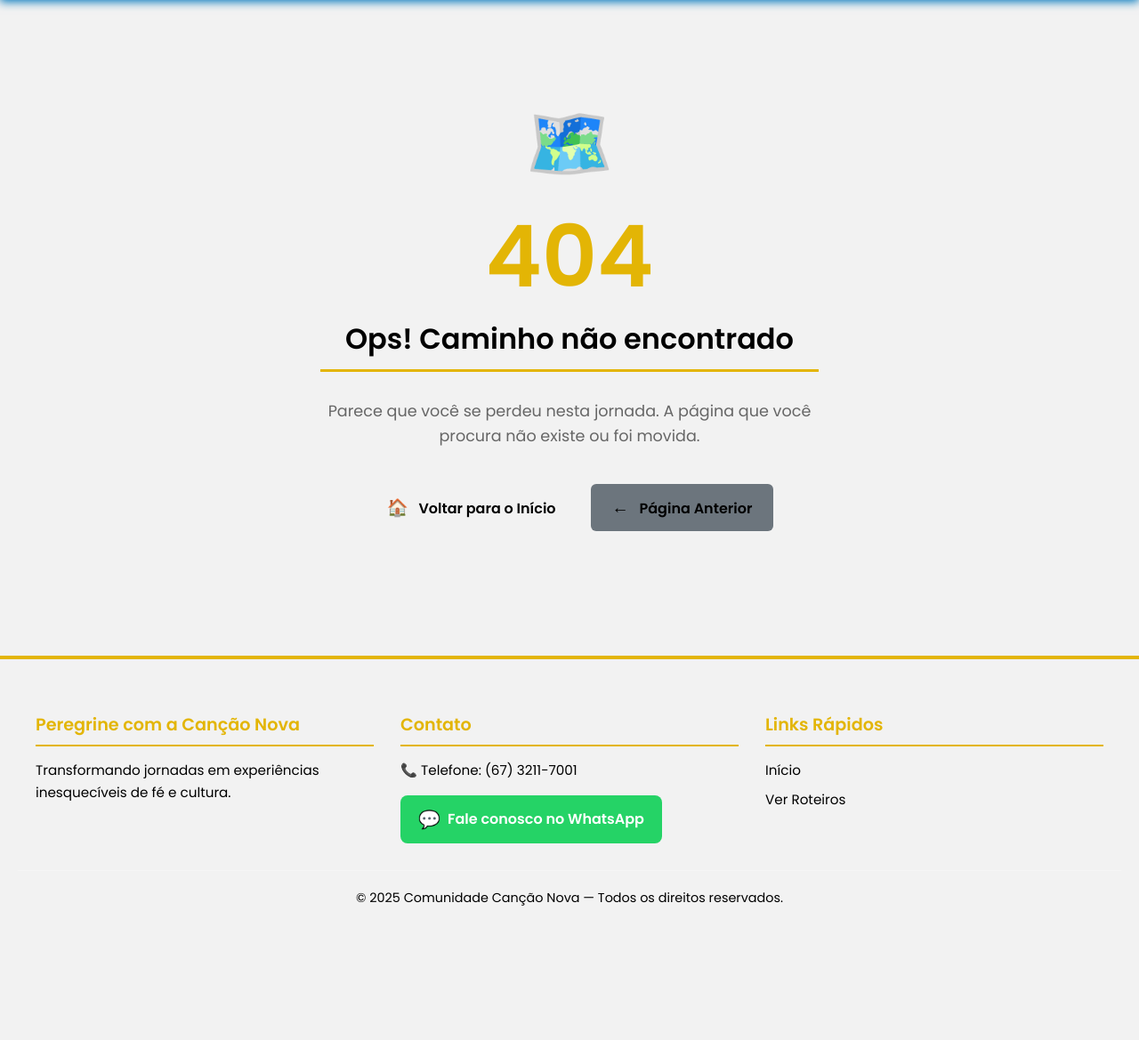
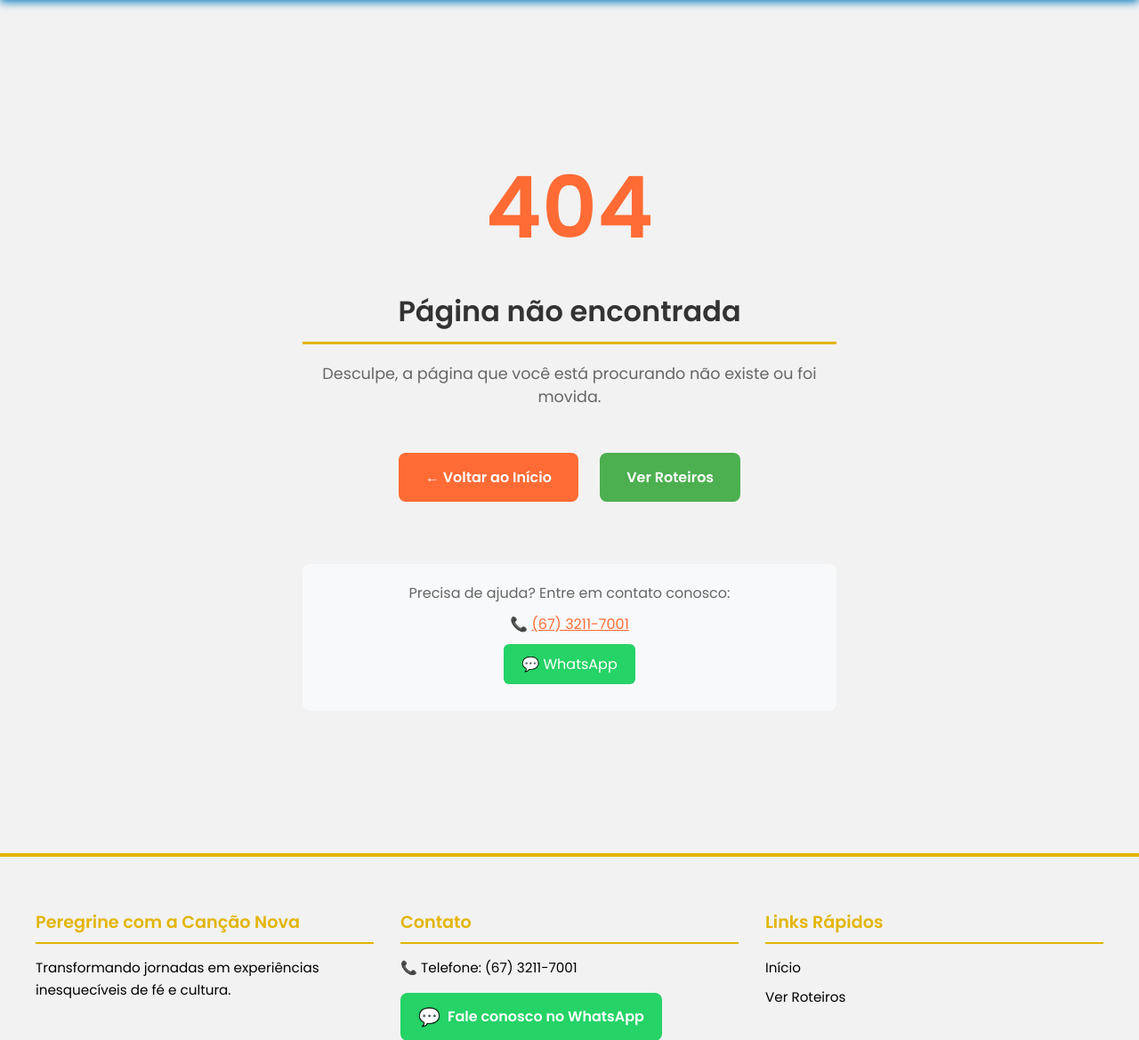
Before and after one commit to marcelofcn/peregrinecomacancaonova, a Flask app: template templates/404.html in a window 1280 px wide. Shown: the part 79-1248 px from the top of the page at 89% size. Before the commit the page ends 1097 px from the top, so only its background shows below. Run offline with Flask 3, Linux system fonts and the light colour scheme; the template is opened without the code that fills it, so the values that code supplies are empty.

Commit message:
Update 404.html

```diff
--- a/templates/404.html
+++ b/templates/404.html
@@ -1,84 +1,48 @@
 {% extends "base.html" %}
-{% block title %}Página não encontrada — São José Peregrinações{% endblock %}
+{% block title %}Página não encontrada — Peregrine com a Canção Nova{% endblock %}
 
 {% block content %}
-<section class="container error-page">
-  <div class="error-content">
-    <div class="error-icon">🗺️</div>
-    <h1 class="error-code">404</h1>
-    <h2 class="error-title">Ops! Caminho não encontrado</h2>
-    <p class="error-message">
-      Parece que você se perdeu nesta jornada. A página que você procura não existe ou foi movida.
-    </p>
+<section class="container" style="text-align: center; padding: 100px 20px;">
+    <div style="max-width: 600px; margin: 0 auto;">
+        <h1 style="font-size: 6rem; color: #FF6B35; margin: 0;">404</h1>
 
-    <div class="error-actions">
-      <a href="/" class="btn btn-primary">
-        <span class="btn-icon">🏠</span>
-        Voltar para o Início
-      </a>
-      <a href="javascript:history.back()" class="btn btn-secondary">
-        <span class="btn-icon">←</span>
-        Página Anterior
-      </a>
+        <h2 style="font-size: 2rem; color: #333; margin: 20px 0;">
+            Página não encontrada
+        </h2>
+
+        <p style="font-size: 1.1rem; color: #666; margin: 20px 0;">
+            Desculpe, a página que você está procurando não existe ou foi movida.
+        </p>
+
+        <div style="margin-top: 40px;">
+            <a href="{{ BASE_PATH }}/"
+               class="btn"
+               style="display: inline-block; background: #FF6B35; color: white; padding: 15px 30px; border-radius: 8px; text-decoration: none; margin: 10px; font-weight: 600;">
+                ← Voltar ao Início
+            </a>
+
+            <a href="{{ BASE_PATH }}/roteiros/"
+               class="btn"
+               style="display: inline-block; background: #4CAF50; color: white; padding: 15px 30px; border-radius: 8px; text-decoration: none; margin: 10px; font-weight: 600;">
+                Ver Roteiros
+            </a>
+        </div>
+
+        <div style="margin-top: 60px; padding: 20px; background: #f8f9fa; border-radius: 8px;">
+            <p style="margin: 0; color: #666;">
+                Precisa de ajuda? Entre em contato conosco:
+            </p>
+            <p style="margin: 10px 0;">
+                📞 <a href="tel:+556732117001" style="color: #FF6B35;">(67) 3211-7001</a>
+            </p>
+            <p style="margin: 10px 0;">
+                <a href="https://wa.me/5567998927001"
+                   target="_blank"
+                   style="display: inline-flex; align-items: center; gap: 8px; background: #25D366; color: white; padding: 10px 20px; border-radius: 6px; text-decoration: none;">
+                    💬 WhatsApp
+                </a>
+            </p>
+        </div>
     </div>
-  </div>
 </section>
-
-<style>
-.error-page {
-  min-height: 60vh;
-  display: flex;
-  align-items: center;
-  justify-content: center;
-}
-
-.error-content {
-  text-align: center;
-  max-width: 600px;
-  padding: 40px 20px;
-}
-
-.error-icon {
-  font-size: 5rem;
-  margin-bottom: 20px;
-}
-
-.error-code {
-  font-size: 6rem;
-  font-weight: 700;
-  color: var(--dourado);
-  margin: 0;
-  line-height: 1;
-}
-
-.error-title {
-  font-size: 2rem;
-  color: var(--verde-escuro);
-  margin: 20px 0 15px 0;
-}
-
-.error-message {
-  font-size: 1.1rem;
-  color: #666;
-  margin-bottom: 30px;
-  line-height: 1.6;
-}
-
-.error-actions {
-  display: flex;
-  gap: 15px;
-  justify-content: center;
-  flex-wrap: wrap;
-  margin-bottom: 40px;
-}
-
-.btn-primary {
-  background: var(--verde-escuro);
-  color: var(--branco);
-}
-
-.btn-primary:hover {
-  background: var(--verde-claro);
-}
-</style>
 {% endblock %}
```
